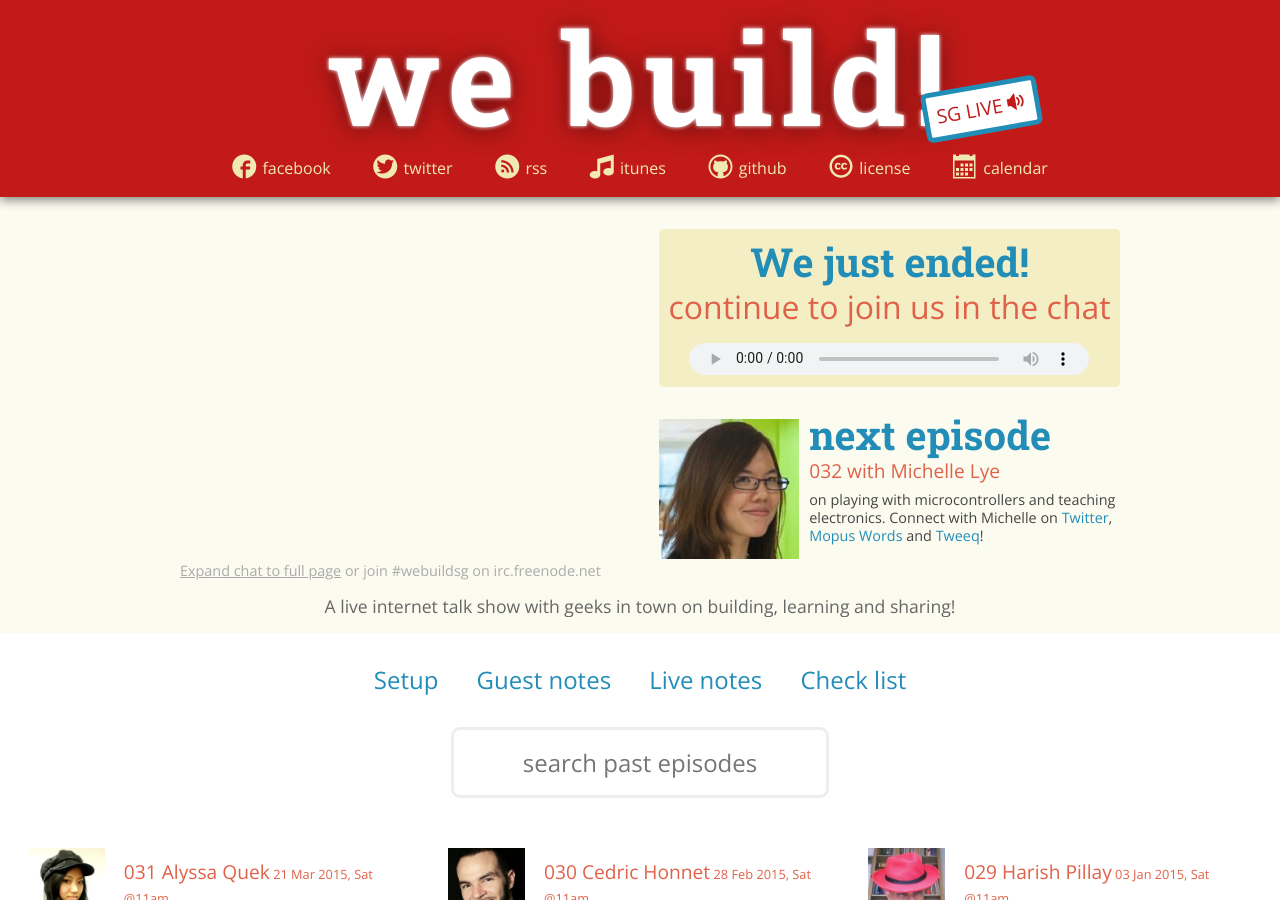
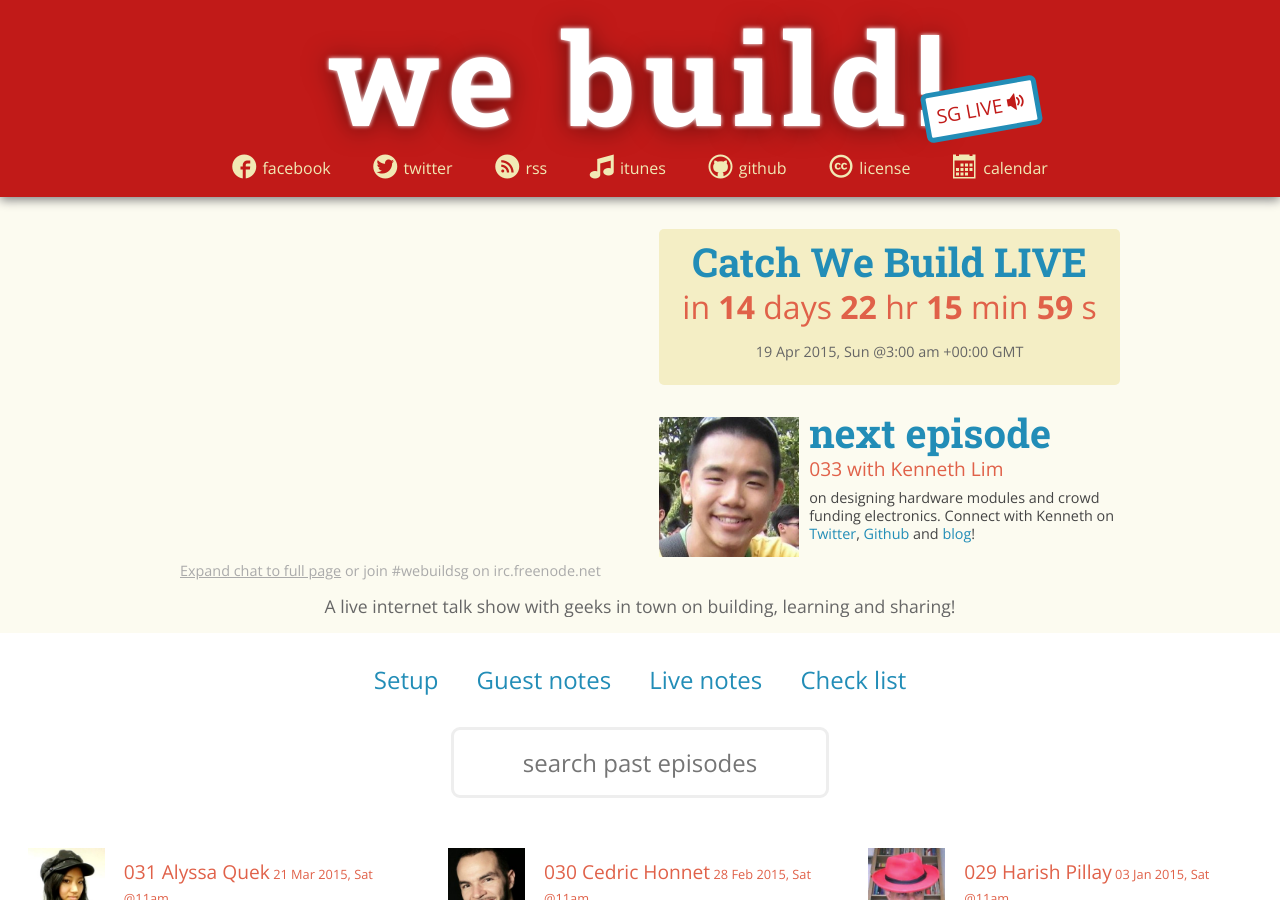
Before and after one commit to webuildsg/live, a Jekyll site: the page built from index.html, in a window 1280 px wide and 900 px high. Built offline with Jekyll 4.4.1, drawn with Linux system fonts in a browser that asks for light colours; Markdown is read by kramdown in place of the engine named in the settings.

Commit message:
next episode 33

```diff
--- a/_config.yml
+++ b/_config.yml
@@ -23,10 +23,10 @@ default_logo : logo-100.jpg
 default_day : Sat
 default_time : 11am
 
-next_guest: "Michelle Lye"
-next_episode: "032"
-next_podcast_start_time: 2015-04-04 11:00 +0800
-next_podcast_end_time: 2015-04-04 12:00 +0800
-next_profile: /img/032-michelle-lye-profile.jpg
-next_topic: playing with microcontrollers and teaching electronics.
-next_connect: 'Connect with Michelle on <a href="https://twitter.com/monolye">Twitter</a>, <a href="http://mopusworks.com/">Mopus Words</a> and <a href="http://mopusworks.com/product-category/tweeq-core/">Tweeq</a>!'
+next_guest: "Kenneth Lim"
+next_episode: "033"
+next_podcast_start_time: 2015-04-19 11:00 +0800
+next_podcast_end_time: 2015-04-19 12:00 +0800
+next_profile: /img/033-kenneth-lim-profile.jpg
+next_topic: designing hardware modules and crowd funding electronics.
+next_connect: 'Connect with Kenneth on <a href="https://twitter.com/kennethlimcp">Twitter</a>, <a href="http://github.com/kennethlimcp">Github</a> and <a href="http://limsimiteh.com/kenneth/">blog</a>!'
```
Also changed, not shown: _dev_config.yml (+7 -7 lines).
